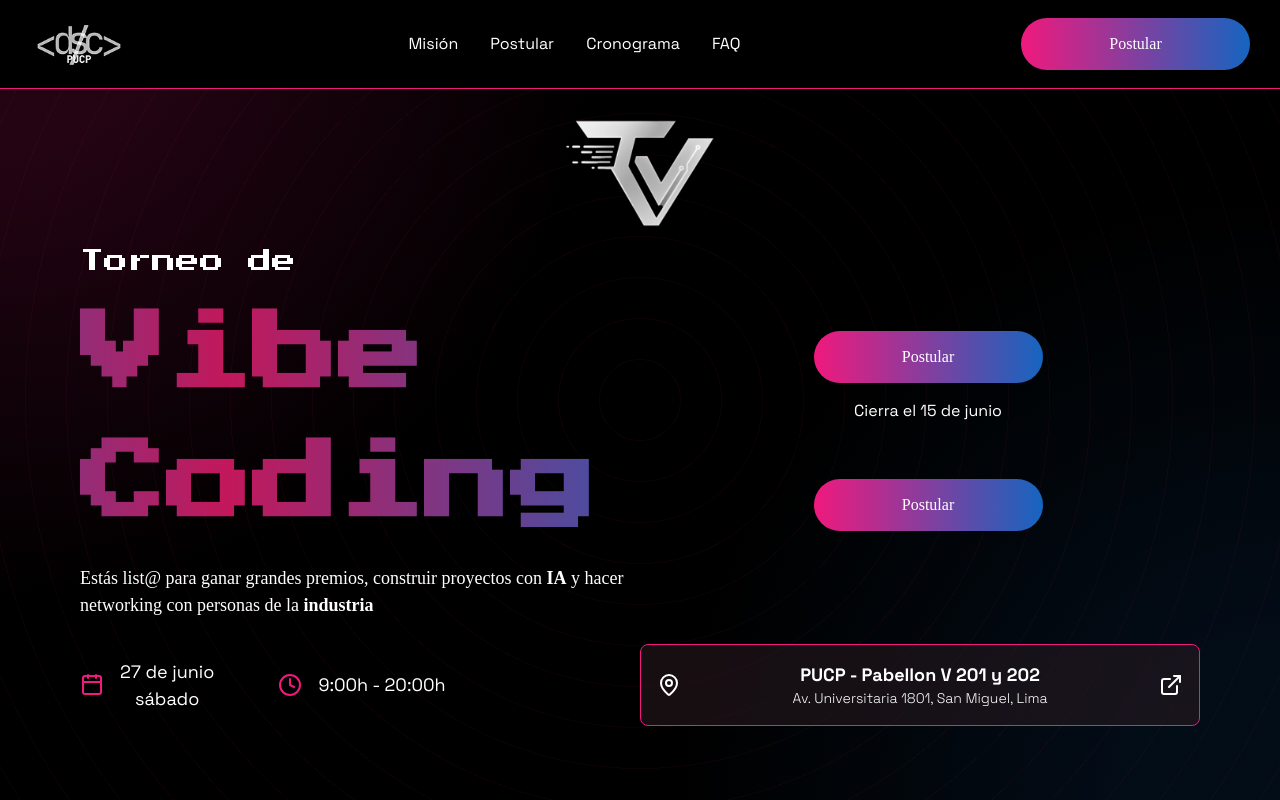
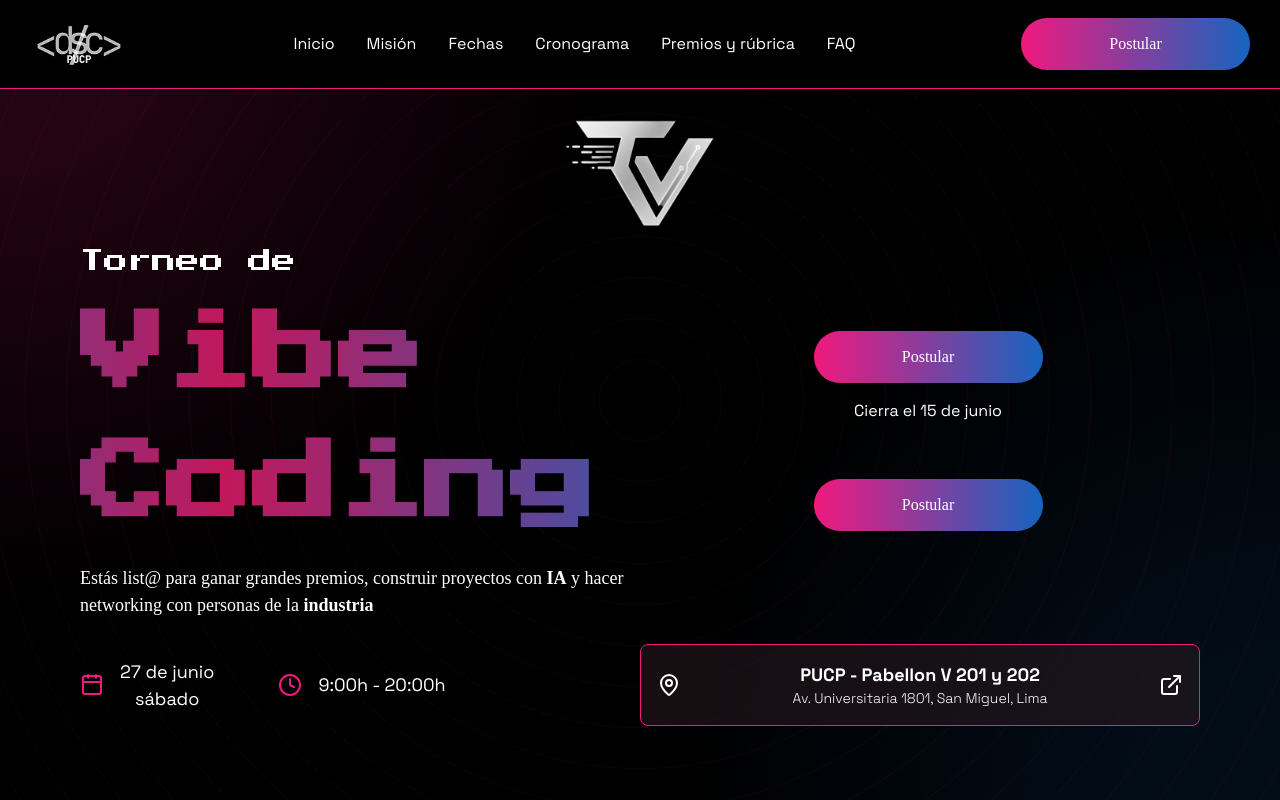
Before and after one commit to solposer/Torneo-de-Vibe-Coding, a Next.js app in the folder proyecto-torneo-web/: page / in a window 1280 px wide. Shown: the top 800 px of the page. Built offline with nearby package versions, Linux system fonts and the light colour scheme; a web font is replaced by a local one.

Commit message:
navbar
Partes conectadas

```diff
--- a/proyecto-torneo-web/app/page.tsx
+++ b/proyecto-torneo-web/app/page.tsx
@@ -18,9 +18,9 @@ export default function Home() {
       <div id="requerimientos"><Requerimientos /></div>
 
       <div id="cronograma"><Cronograma /></div>
-      <div className="seccion-criterios-fechas">
-        <div id="criterios"><Criterios /></div>
-        <div id="premios"><Premios /></div>
+      <div id="criterios-premios" className="seccion-criterios-fechas">
+        <Criterios />
+        <Premios />
       </div>
 
       <div id="faq"><PreguntasFrecuentesSection /></div>
--- a/proyecto-torneo-web/app/ui/header.tsx
+++ b/proyecto-torneo-web/app/ui/header.tsx
@@ -9,11 +9,12 @@ export default function Header()  {
                 <Image className='logo' alt='logo del Torneo de Vibecoding' src='/logo-dsc.png' width={98} height={70}/>
             </a>
 
-            {/* Opciones de navegación */}
             <nav className="header-nav">
+                <a href="#">Inicio</a>
                 <a href="#mision">Misión</a>
-                <a href="#requerimientos">Postular</a>
+                <a href="#fechas">Fechas</a>
                 <a href="#cronograma">Cronograma</a>
+                <a href="#criterios-premios">Premios y rúbrica</a>
                 <a href="#faq">FAQ</a>
             </nav>
 
```
